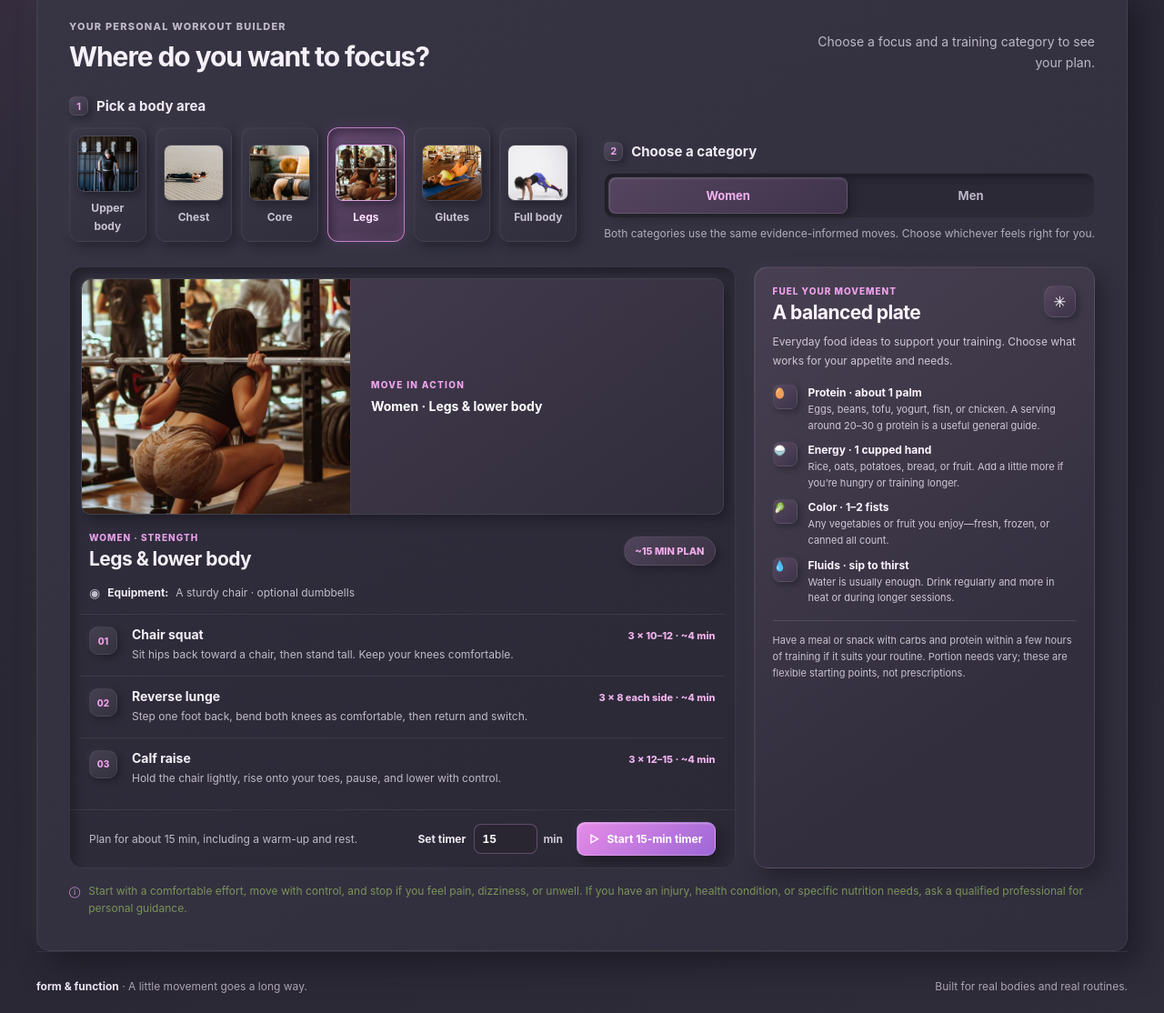
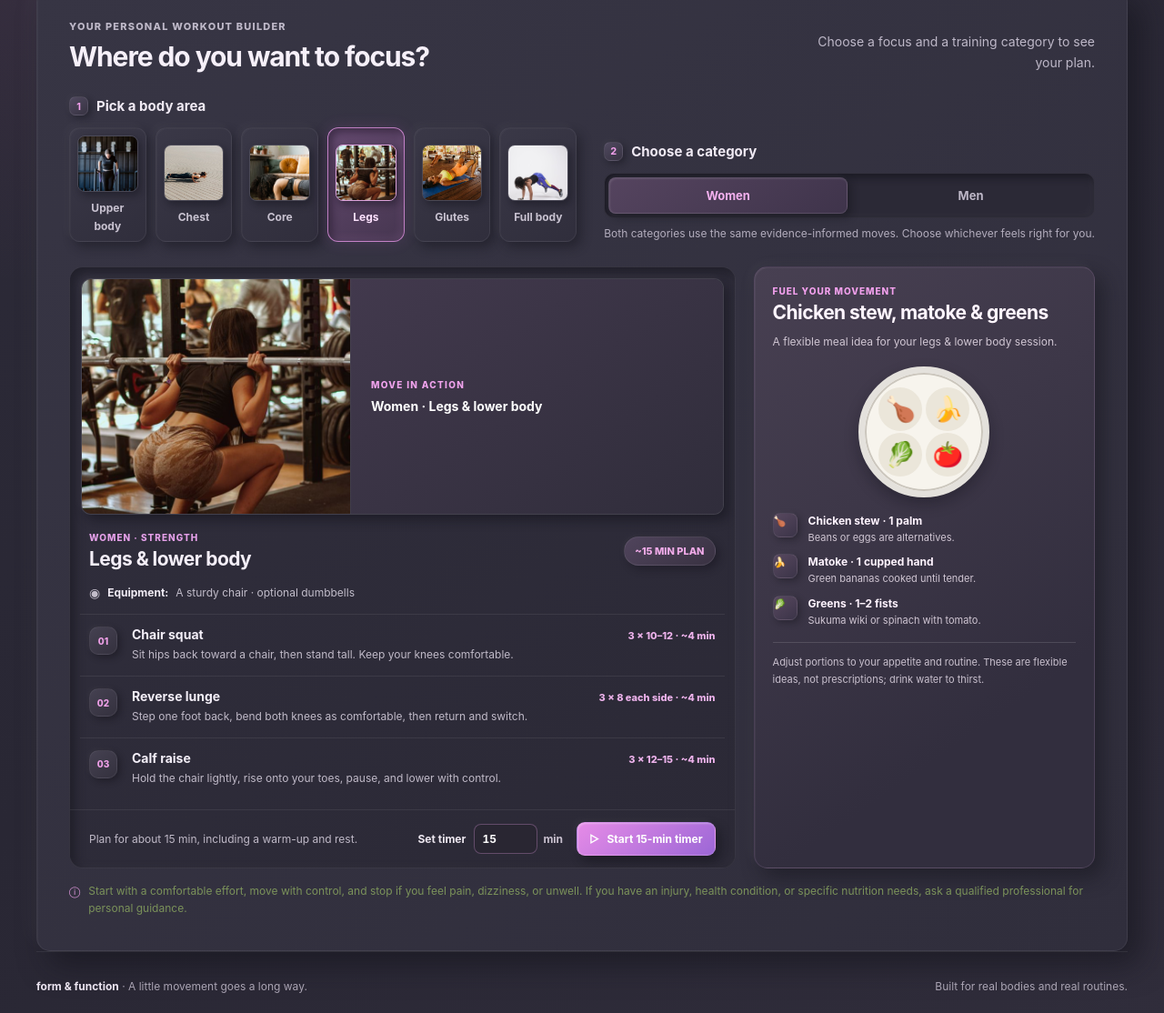
Before and after one commit to albertokoth20-maker/daily-excercise, a plain HTML site: page index.html in a window 1280 px wide. Shown: the part 1137-2251 px from the top of the page at 91% size. Drawn offline with Linux system fonts and the light colour scheme.

Commit message:
Update workout planner and login design

```diff
--- a/assets/reveal.js
+++ b/assets/reveal.js
@@ -1,6 +1,33 @@
 (() => {
   const targets = document.querySelectorAll("[data-reveal]");
   const prefersReducedMotion = window.matchMedia("(prefers-reduced-motion: reduce)").matches;
+  const parallaxElements = document.querySelectorAll("[data-parallax]");
+
+  if (!prefersReducedMotion && parallaxElements.length > 0) {
+    let animationFrame = 0;
+    const updateParallax = () => {
+      animationFrame = 0;
+      const viewportCenter = window.innerHeight / 2;
+      const strength = window.innerWidth <= 620 ? 0.04 : 0.08;
+      const maximumOffset = window.innerWidth <= 620 ? 16 : 28;
+
+      parallaxElements.forEach((element) => {
+        const bounds = element.getBoundingClientRect();
+        if (bounds.bottom < 0 || bounds.top > window.innerHeight) return;
+        const distanceFromCenter = bounds.top + bounds.height / 2 - viewportCenter;
+        const offset = Math.max(-maximumOffset, Math.min(maximumOffset, -distanceFromCenter * strength));
+        element.style.setProperty("--parallax-offset", `${Math.round(offset)}px`);
+      });
+    };
+    const scheduleParallaxUpdate = () => {
+      if (animationFrame === 0) animationFrame = window.requestAnimationFrame(updateParallax);
+    };
+
+    window.addEventListener("scroll", scheduleParallaxUpdate, { passive: true });
+    window.addEventListener("resize", scheduleParallaxUpdate);
+    scheduleParallaxUpdate();
+  }
+
   if (prefersReducedMotion || !("IntersectionObserver" in window)) {
     targets.forEach((target) => target.classList.add("is-revealed"));
     return;
--- a/index.html
+++ b/index.html
@@ -118,6 +118,8 @@
     .food-item strong { display: block; margin: 1px 0 3px; color: #f4f6ed; font-size: 10px; }
     .food-item span { display: block; color: #c4d2c8; font-size: 9px; line-height: 1.45; }
     .nutrition-footnote { margin: 15px 0 0; padding-top: 12px; border-top: 1px solid rgba(255,255,255,.14); color: #bbcbc0; font-size: 9px; line-height: 1.55; }
+    .meal-plate { width: 144px; height: 144px; display: grid; grid-template-columns: repeat(2, 1fr); align-content: center; justify-items: center; gap: 2px; margin: 0 auto 17px; padding: 14px; border: 7px solid #e4e1dc; border-radius: 50%; background: #f7f4ed; box-shadow: 0 7px 16px rgba(11,10,16,.3), inset 0 0 0 2px #cbc6bd; }
+    .meal-plate span { display: grid; width: 48px; height: 48px; place-items: center; border-radius: 50%; background: #ebe6da; font-size: 27px; }
     .safety-note { display: flex; gap: 9px; align-items: flex-start; margin: 15px 0 0; color: #748078; font-size: 10px; line-height: 1.55; }
     .safety-note span { color: #7b925a; }
 
@@ -130,10 +132,7 @@
       .selector-row { grid-template-columns: 1fr; gap: 20px; }
       .gender-wrap { max-width: 300px; }
       .plan-layout { grid-template-columns: 1fr; }
-      .nutrition-panel { display: grid; grid-template-columns: 1fr 1.2fr; column-gap: 22px; }
-      .nutrition-intro { grid-column: 1; }
-      .food-list { grid-column: 2; grid-row: 1 / span 2; }
-      .nutrition-footnote { grid-column: 1 / -1; }
+      .nutrition-panel { display: block; }
     }
     @media (max-width: 620px) {
       .shell { width: calc(100% - 34px); }
@@ -224,6 +223,7 @@
       background-position: center 48%;
       box-shadow: 0 24px 70px rgba(0, 0, 0, .3);
     }
+    .hero-art[data-parallax] { background-position: center, center calc(48% + var(--parallax-offset, 0px)); }
     .hero-art::before { background: linear-gradient(90deg, rgba(3, 10, 7, .08), transparent 62%), linear-gradient(0deg, rgba(2, 8, 7, .35), transparent 50%); }
     .art-label { border-color: rgba(176, 255, 119, .34); background: rgba(5, 18, 9, .8); color: var(--lime); }
     .art-caption { border-color: rgba(173, 255, 101, .2); background: rgba(5, 15, 8, .76); color: #f4ffe9; }
@@ -680,7 +680,7 @@
             </div>
           </div>
         </div>
-        <div class="hero-art" aria-label="Runner in motion against a teal background" role="img">
+        <div class="hero-art" data-parallax aria-label="Runner in motion against a teal background" role="img">
           <span class="art-label">Move with intention</span>
           <span class="art-caption">Find your pace, then build on it.</span>
         </div>
@@ -808,18 +808,17 @@
             <div class="nutrition-head">
               <div>
                 <div class="workout-kicker">Fuel your movement</div>
-                <h3 id="nutrition-title">A balanced plate</h3>
+                <h3 id="nutrition-title">Chicken &amp; sweet potato plate</h3>
               </div>
-              <span class="nutrition-icon" aria-hidden="true">✳</span>
             </div>
-            <p class="nutrition-intro">Everyday food ideas to support your training. Choose what works for your appetite and needs.</p>
-            <div class="food-list">
-              <div class="food-item"><span class="food-emoji" aria-hidden="true">🥚</span><div><strong>Protein · about 1 palm</strong><span>Eggs, beans, tofu, yogurt, fish, or chicken. A serving around 20–30 g protein is a useful general guide.</span></div></div>
-              <div class="food-item"><span class="food-emoji" aria-hidden="true">🍚</span><div><strong>Energy · 1 cupped hand</strong><span>Rice, oats, potatoes, bread, or fruit. Add a little more if you’re hungry or training longer.</span></div></div>
-              <div class="food-item"><span class="food-emoji" aria-hidden="true">🥬</span><div><strong>Color · 1–2 fists</strong><span>Any vegetables or fruit you enjoy—fresh, frozen, or canned all count.</span></div></div>
-              <div class="food-item"><span class="food-emoji" aria-hidden="true">💧</span><div><strong>Fluids · sip to thirst</strong><span>Water is usually enough. Drink regularly and more in heat or during longer sessions.</span></div></div>
+            <p class="nutrition-intro" id="nutrition-intro">A practical post-workout meal idea with flexible portions.</p>
+            <div class="meal-plate" id="meal-plate" role="img" aria-label="Meal plate with grilled chicken, sweet potato, green vegetables, and tomatoes"></div>
+            <div class="food-list" id="food-list">
+              <div class="food-item"><span class="food-emoji" aria-hidden="true">🍗</span><div><strong>Grilled chicken · 1 palm</strong><span>Tofu or beans work as alternatives.</span></div></div>
+              <div class="food-item"><span class="food-emoji" aria-hidden="true">🍠</span><div><strong>Sweet potato · 1 cupped hand</strong><span>Rice or regular potatoes are also options.</span></div></div>
+              <div class="food-item"><span class="food-emoji" aria-hidden="true">🥦</span><div><strong>Vegetables · 1–2 fists</strong><span>Try broccoli and tomatoes, fresh or frozen.</span></div></div>
             </div>
-            <p class="nutrition-footnote">Have a meal or snack with carbs and protein within a few hours of training if it suits your routine. Portion needs vary; these are flexible starting points, not prescriptions.</p>
+            <p class="nutrition-footnote">Adjust portions to your appetite and routine. These are flexible ideas, not prescriptions; drink water to thirst.</p>
           </aside>
         </div>
         <p class="safety-note"><span aria-hidden="true">ⓘ</span><span>Start with a comfortable effort, move with control, and stop if you feel pain, dizziness, or unwell. If you have an injury, health condition, or specific nutrition needs, ask a qualified professional for personal guidance.</span></p>
@@ -887,6 +886,63 @@
           ["Chair squat", "Sit hips back toward a chair, then stand tall. Keep your knees comfortable.", "3 × 10–12 · ~4 min"],
           ["Incline push-up", "Hands on a sturdy counter; keep your body in one line as you lower and press.", "3 × 8–12 · ~4 min"],
           ["Hip hinge", "Soften knees, push hips back with a long spine, then stand and squeeze gently.", "3 × 10–12 · ~4 min"]
+        ]
+      }
+    };
+
+    const mealPlans = {
+      upper: {
+        title: "Tilapia, ugali & sukuma wiki",
+        plate: ["🐟", "🌽", "🥬", "🍅"],
+        foods: [
+          ["🐟", "Grilled tilapia · 1 palm", "Beans or eggs are alternatives."],
+          ["🌽", "Ugali · 1 cupped hand", "Adjust the portion to your appetite and session."],
+          ["🥬", "Sukuma wiki · 1–2 fists", "Tomato and onion add familiar flavor."]
+        ]
+      },
+      chest: {
+        title: "Nyama choma, ugali & kachumbari",
+        plate: ["🥩", "🌽", "🍅", "🧅"],
+        foods: [
+          ["🥩", "Lean nyama choma · 1 palm", "Choose a less fatty cut when available."],
+          ["🌽", "Ugali · 1 cupped hand", "Rice or boiled potatoes can also work."],
+          ["🍅", "Kachumbari · 1–2 fists", "Tomato, onion, and fresh coriander."]
+        ]
+      },
+      core: {
+        title: "Githeri, avocado & sukuma wiki",
+        plate: ["🫘", "🌽", "🥑", "🥬"],
+        foods: [
+          ["🫘", "Githeri · 1–2 cupped hands", "Maize and beans provide both energy and plant protein."],
+          ["🥑", "Avocado · ¼–½ fruit", "A flexible amount to suit your appetite."],
+          ["🥬", "Sukuma wiki · 1–2 fists", "Add tomato and onion if you like."]
+        ]
+      },
+      legs: {
+        title: "Chicken stew, matoke & greens",
+        plate: ["🍗", "🍌", "🥬", "🍅"],
+        foods: [
+          ["🍗", "Chicken stew · 1 palm", "Beans or eggs are alternatives."],
+          ["🍌", "Matoke · 1 cupped hand", "Green bananas cooked until tender."],
+          ["🥬", "Greens · 1–2 fists", "Sukuma wiki or spinach with tomato."]
+        ]
+      },
+      glutes: {
+        title: "Ndengu stew, chapati & spinach",
+        plate: ["🫘", "🫓", "🥬", "🍅"],
+        foods: [
+          ["🫘", "Ndengu stew · about 1 palm", "Green grams simmered with tomato and onion."],
+          ["🫓", "Chapati · 1 piece", "Choose a smaller or larger portion to suit your needs."],
+          ["🥬", "Spinach · 1–2 fists", "Sukuma wiki is another local greens option."]
+        ]
+      },
+      full: {
+        title: "Mukimo, beans & kachumbari",
+        plate: ["🥔", "🌽", "🫘", "🍅"],
+        foods: [
+          ["🥔", "Mukimo · 1–2 cupped hands", "Mashed potato, maize, and greens."],
+          ["🫘", "Beans · about 1 palm", "Serve with or alongside the mukimo."],
+          ["🍅", "Kachumbari · 1–2 fists", "Tomato and onion add a fresh vegetable side."]
         ]
       }
     };
@@ -1007,6 +1063,7 @@
 
     function renderPlan() {
       const plan = plans[selectedFocus];
+      const meal = mealPlans[selectedFocus];
       const categoryLabel = selectedCategory === "women" ? "Women" : "Men";
       const selectedPhoto = demoPhotos[selectedCategory][selectedFocus];
       document.getElementById("plan-category").textContent = `${categoryLabel} · Strength`;
@@ -1015,6 +1072,16 @@
       document.getElementById("plan-photo").src = selectedPhoto.src;
       document.getElementById("plan-photo").alt = selectedPhoto.alt;
       document.getElementById("photo-caption").textContent = `${categoryLabel} · ${plan.title}`;
+      document.getElementById("nutrition-title").textContent = meal.title;
+      document.getElementById("nutrition-intro").textContent = `A flexible meal idea for your ${plan.title.toLowerCase()} session.`;
+      const mealPlate = document.getElementById("meal-plate");
+      mealPlate.innerHTML = meal.plate.map((food) => `<span aria-hidden="true">${food}</span>`).join("");
+      mealPlate.setAttribute("aria-label", `Plate showing ${meal.title}`);
+      document.getElementById("food-list").innerHTML = meal.foods.map((food) => `
+        <div class="food-item">
+          <span class="food-emoji" aria-hidden="true">${food[0]}</span>
+          <div><strong>${food[1]}</strong><span>${food[2]}</span></div>
+        </div>`).join("");
       document.querySelectorAll(".body-choice").forEach((button) => {
         button.querySelector(".body-photo").src = demoPhotos[selectedCategory][button.dataset.focus].src;
       });
--- a/service-worker.js
+++ b/service-worker.js
@@ -1,4 +1,4 @@
-const CACHE_NAME = "form-function-shell-v5";
+const CACHE_NAME = "form-function-shell-v9";
 const APP_SHELL = [
   "./",
   "./index.html",
@@ -13,6 +13,7 @@ const APP_SHELL = [
   "./assets/login-athlete.jpg",
   "./assets/login-glass-background.png",
   "./assets/login-athlete-background.png",
+  "./assets/login-morphism-glass.png",
   "./assets/runner-background.png",
   "./assets/exercises/women-upper.jpg",
   "./assets/exercises/women-chest.jpg",
```
Also changed, not shown: login.html (+6 -6 lines), assets/login-athlete-background.png, assets/login-athlete.jpg, assets/login-morphism-glass.png (added).
